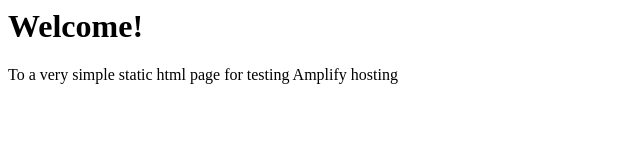
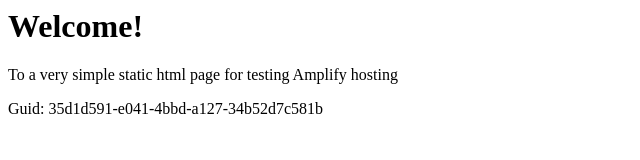
Before and after one commit to aws-aemilia-lhr/Github-PR-Commit-Integration-Test-DoNotTouch-GitHubAutoBuildPrPreviewCanaryTest-v1-prod-eu-west-2, a website: page src/index.html in a window 1280 px wide. Shown: the whole page, without its empty margins (0-640 px from the left). Drawn offline with Linux system fonts and the light colour scheme.

Commit message:
commit from integ tests

```diff
--- a/src/index.html
+++ b/src/index.html
@@ -1,3 +1,5 @@
+
+
 <html lang="en">
 
 <head>
@@ -10,6 +12,6 @@
 <body>
     <h1>Welcome!</h1>
     <p>To a very simple static html page for testing Amplify hosting</p>
-</body>
+    <p>Guid: 35d1d591-e041-4bbd-a127-34b52d7c581b</p></body>
 
 </html>
```
